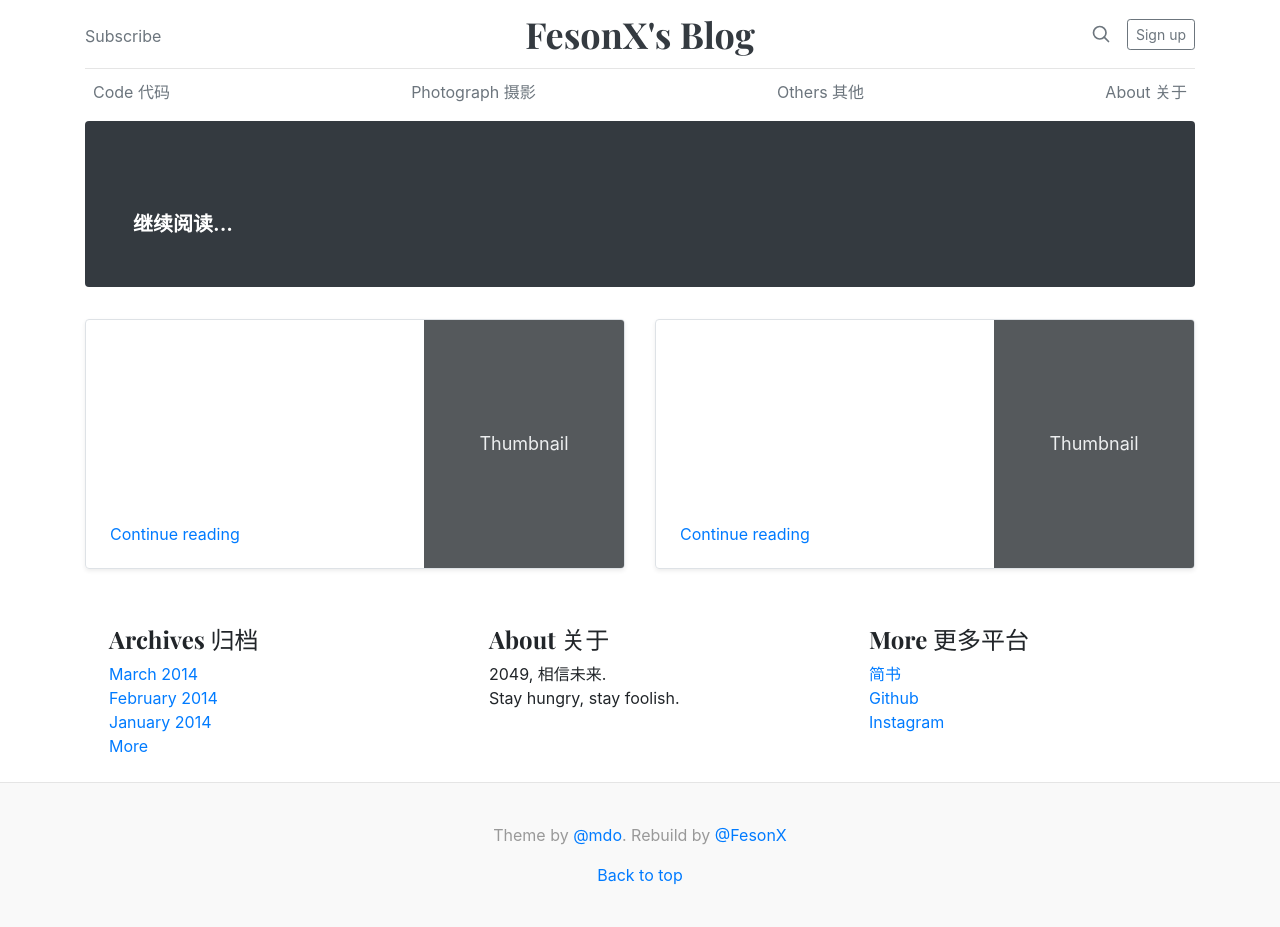
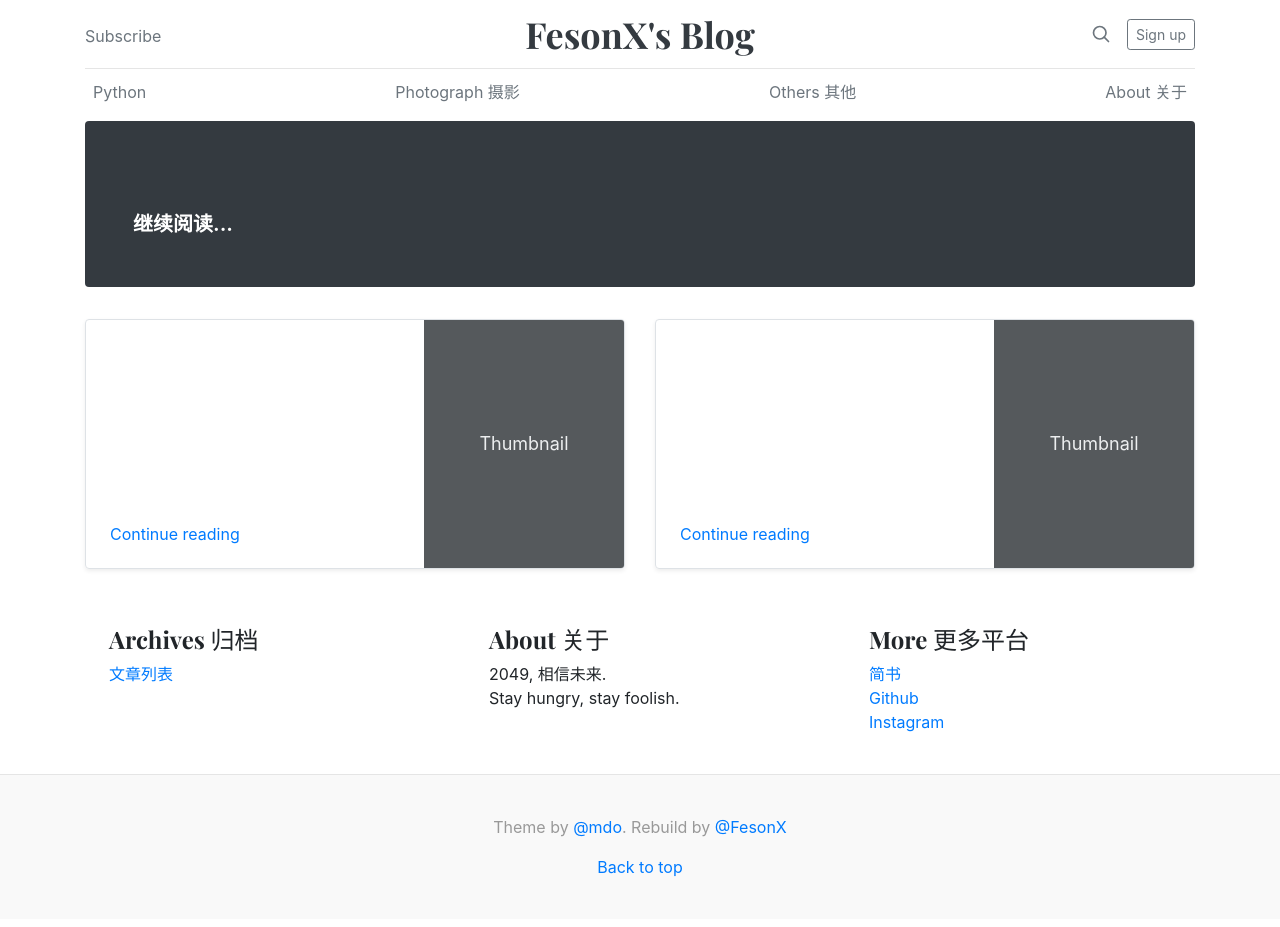
Before and after one commit to FesonX/RebuildBlog, a Flask app: page / in a window 1280 px wide. After the commit the page ends 877 px from the top, so only its background shows below. Run offline with Flask 2, Linux system fonts and the light colour scheme; data that the repository does not hold is empty; parts of the project's set-up code (start-up, migrations or seed data) failed here and were passed over; some libraries are stand-ins or nearby versions.

Commit message:
feature: add basic article page controller

```diff
--- a/src/dao.py
+++ b/src/dao.py
@@ -29,9 +29,9 @@
         logger.exception(e)
 
 
-def get_articles(query_conditions, fields=None, page: int = 1, per_page: int = 20):
+def get_articles(query_conditions, fields=None, page: int = 0, per_page: int = 20):
     if fields:
-        fields = [getattr(field) for field in fields]
+        fields = [getattr(Article, field) for field in fields]
     base_query = db.session.query(fields or Article)
     if query_conditions:
         base_query = base_query.filter(*query_conditions)
@@ -40,5 +40,9 @@
 
 def get_article(query_conditions, fields=None):
     if fields:
-        fields = [getattr(field) for field in fields]
+        fields = [getattr(Article, field) for field in fields]
     return db.session.query(fields or Article).filter(*query_conditions).first()
+
+
+def get_columns():
+    return db.session.query(Article.section.distinct()).all()
--- a/src/templates/base.html
+++ b/src/templates/base.html
@@ -5,7 +5,7 @@
     <meta name="viewport" content="width=device-width, initial-scale=1, shrink-to-fit=no">
     <meta name="description" content="">
     <meta name="author" content="FesonX">
-    <title>{{ title }}</title>
+    <title>{% block title %}{{ title }} {% endblock %}</title>
 
 
     <!-- Bootstrap core CSS -->
@@ -49,8 +49,8 @@
     <!-- TODO: Get column names from database-->
     <div class="nav-scroller py-1 mb-2">
         <nav class="nav d-flex justify-content-between">
-            <a class="p-2 text-muted column-li" href="#">Code&nbsp;代码</a>
-            <a class="p-2 text-muted column-li" href="#">Photograph&nbsp;摄影</a>
+            <a class="p-2 text-muted column-li" href="/search/columns/python">Python</a>
+            <a class="p-2 text-muted column-li" href="/search/columns/摄影">Photograph&nbsp;摄影</a>
             <a class="p-2 text-muted column-li" href="#">Others&nbsp;其他</a>
             <a class="p-2 text-muted column-li" href="#">About&nbsp;关于</a>
         </nav>
@@ -66,10 +66,7 @@
             <div class="p-4">
                 <h4>Archives&nbsp;归档</h4>
                 <ol class="list-unstyled mb-0">
-                    <li><a href="#">March 2014</a></li>
-                    <li><a href="#">February 2014</a></li>
-                    <li><a href="#">January 2014</a></li>
-                    <li><a href="#">More</a></li>
+                    <li><a href="{{ url_for('article_list') }}">文章列表</a></li>
                 </ol>
             </div>
         </aside>
--- a/src/views/common_views.py
+++ b/src/views/common_views.py
@@ -35,6 +35,12 @@
     return render_template('article_page.html', cdn_domain='https://cdn.staticfile.org', )
 
 
+@app.route('/blog', methods=['GET'])
+@app.route('/search/<string:field>/<string:value>', methods=['GET'])
+def article_list(field=None, value=None):
+    return render_template('article_list.html', cdn_domain='https://cdn.staticfile.org')
+
+
 @app.route('/articles', defaults={'post_id': -1}, methods=['POST', 'GET'])
 @app.route('/articles/<int:post_id>', methods=['POST', 'GET'])
 def article_manage(post_id):
@@ -43,6 +49,18 @@
         HttpMethod.GET: query_article,
         HttpMethod.POST: post_article
     })
+
+
+@app.route('/articles/<string:field>/<value>', methods=['GET'])
+@request_validator(QueryForm)
+def get_articles_by_column(field, value):
+    req_form: QueryForm = g.my_form
+    query_fields = {'columns': [Article.section == value, ], 'authors': [Article.username == value], }
+    articles = get_articles(query_conditions=query_fields.get(field, None), page=req_form.page.data,
+                            per_page=req_form.per_page.data)
+    if articles:
+        articles = [row2dict(article) for article in articles.all()]
+    return jsonify({'msg': "Success", "data": articles, "code": 200})
 
 
 @request_validator(ArticleForm)
```
